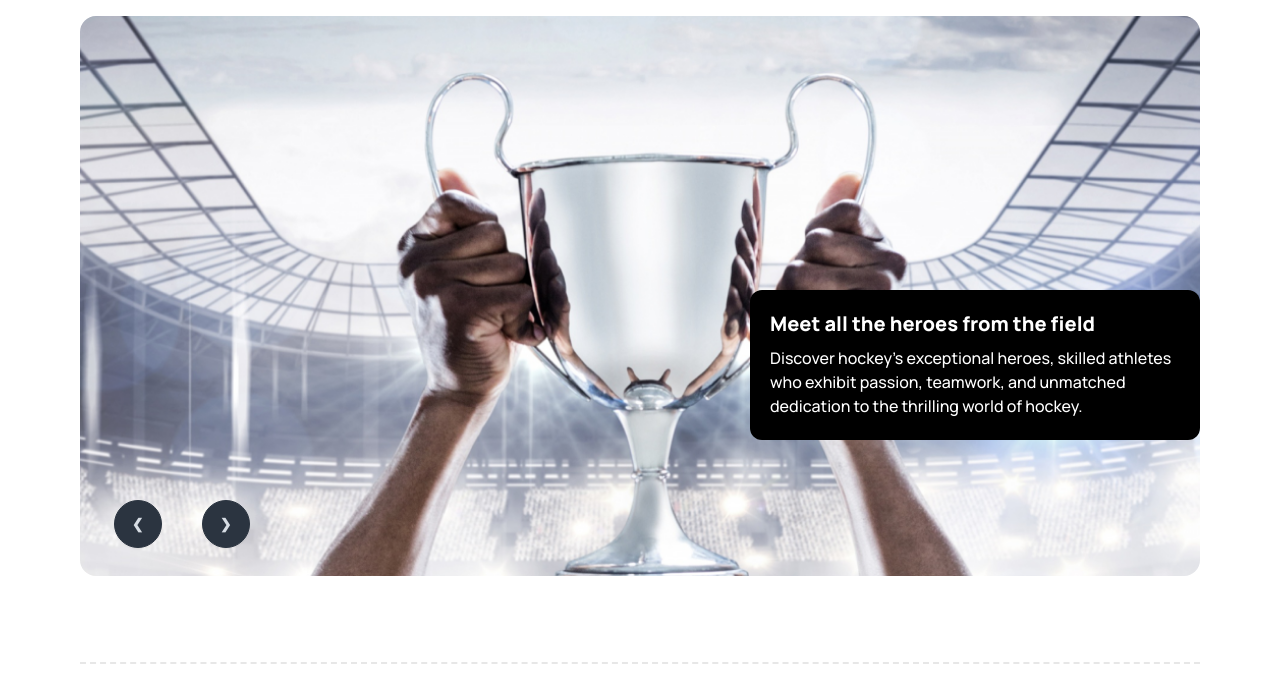
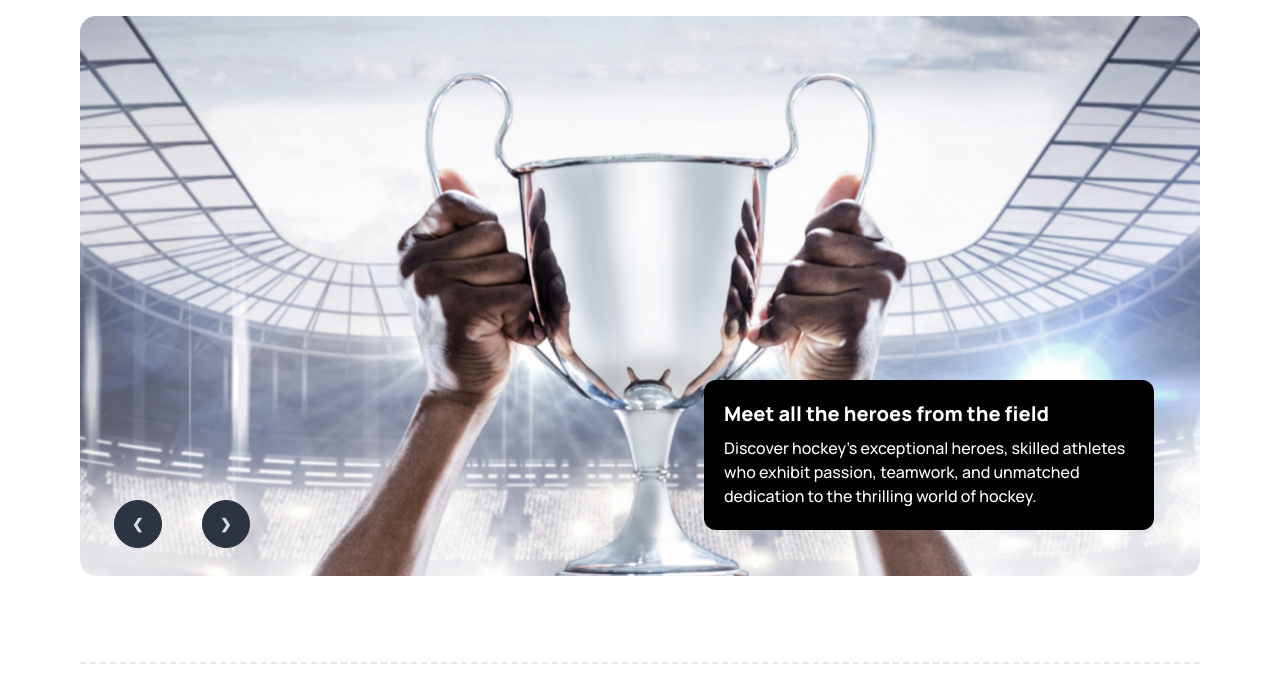
Before and after one commit to kamrul-huda/B9A3-Hockeys, a plain HTML site: page index.html in a window 1280 px wide. Shown: the part 100-789 px from the top of the page. Drawn offline with nearby package versions, Linux system fonts and the light colour scheme.

Commit message:
minore changes

```diff
--- a/index.html
+++ b/index.html
@@ -112,7 +112,7 @@
                 </div>
             </div>
             <div
-                class="lg:absolute lg:h-[150px] lg:w-[450px] bg-black p-5 rounded-xl  text-white lg:top-[390px] lg:left-[750px] space-y-2">
+                class="lg:absolute lg:h-[150px] lg:w-[450px] bg-black p-5 rounded-xl  text-white lg:top-[60%] lg:left-[55%] space-y-2">
                 <h5 class="font-bold text-base lg:text-xl lg:font-extrabold">Meet all the heroes from the field</h5>
                 <p class="text-sm font-medium lg:text-base">Discover hockey's exceptional heroes, skilled athletes who
                     exhibit passion, teamwork, and unmatched dedication to the thrilling world of hockey. </p>
```
